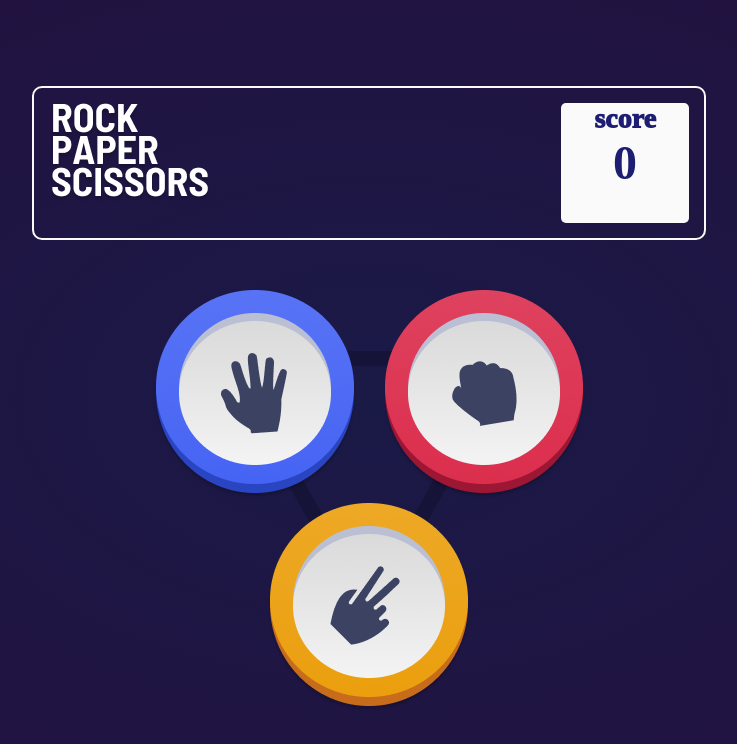
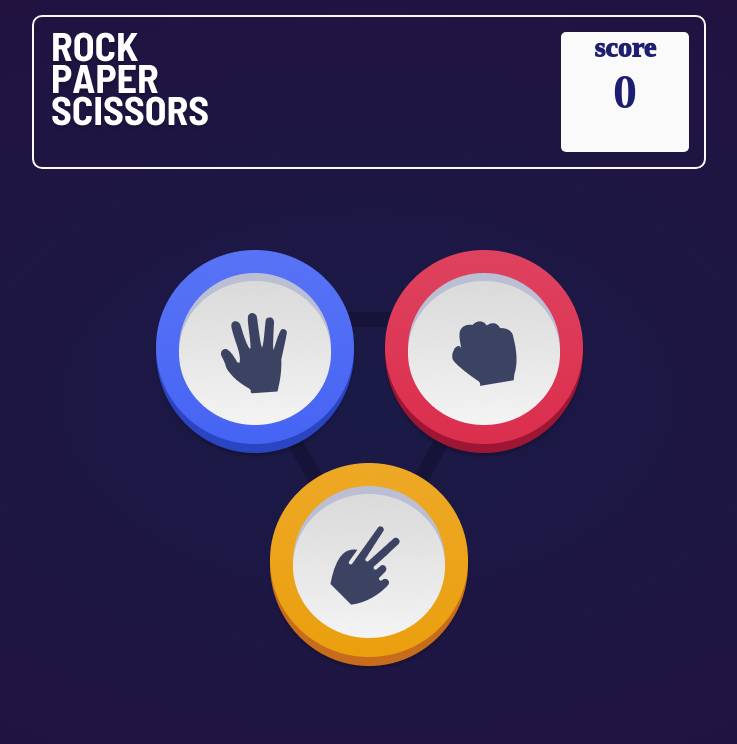
Before and after one commit to hrishi-19/SPS, a plain HTML site: page index.html in a window 1280 px wide. Shown: the whole page, without its empty margins (271-1008 px from the left). Drawn offline with Linux system fonts and the light colour scheme.

Commit message:
changes commited

```diff
--- a/css/index.css
+++ b/css/index.css
@@ -25,6 +25,8 @@ body{
     border-radius: 10px;
     border:2px solid #fafafa;
     padding:15px;
+    position: fixed;
+    top:15px;
 }
 .title{
     text-transform: uppercase;
@@ -50,7 +52,7 @@ body{
     display:flex;
     flex-wrap: wrap;
     justify-content: center;
-    margin-top: 25px;
+    margin-top: 100px;
     background-image: url('../assets/triangle.png');
     background-position: center;
     background-repeat: no-repeat;
@@ -75,7 +77,7 @@ body{
     display:none;
     justify-content: space-between;
     color:#fafafa;
-    margin-top: 25px;
+    margin-top: 100px;
     font-family: 'Franklin Gothic Medium', 'Arial Narrow', Arial, sans-serif;
     font-weight: 700;
 }
```
